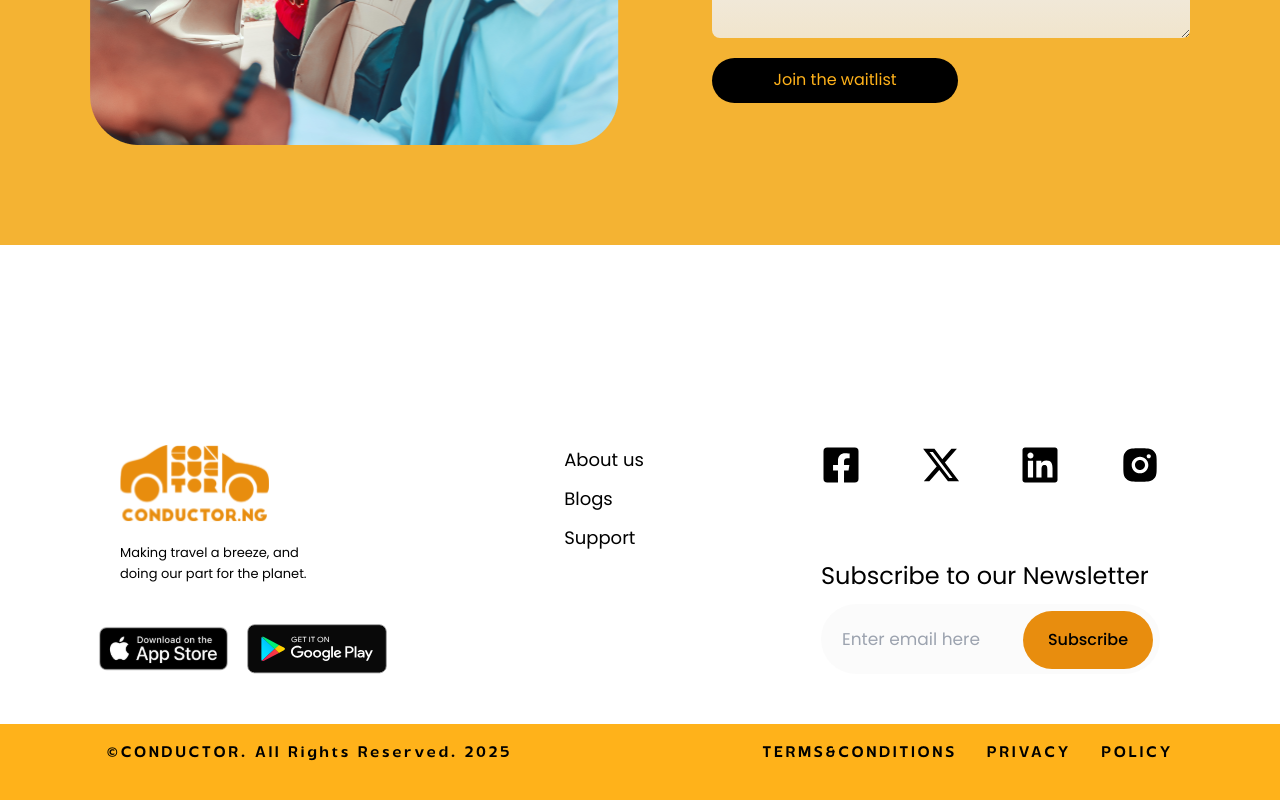
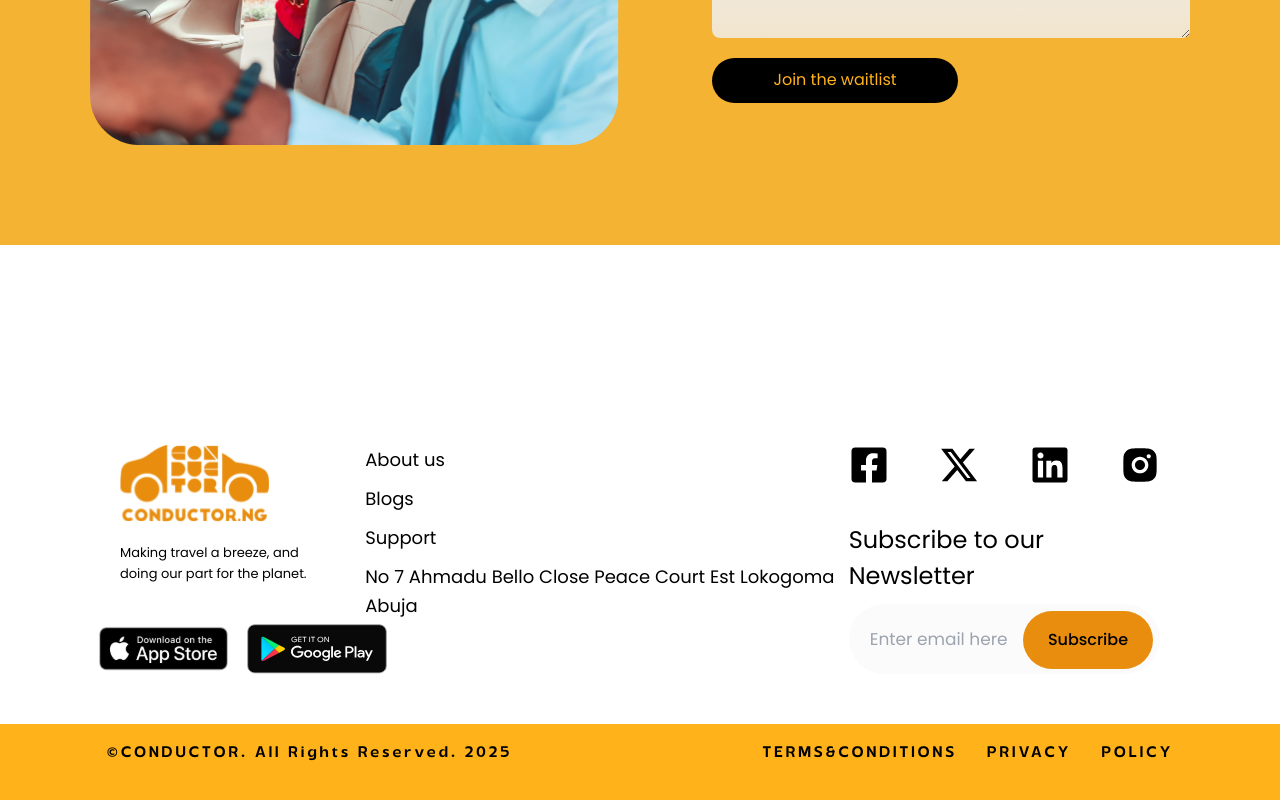
Before and after one commit to Conductor-NG/website, a Next.js app: page / in a window 1280 px wide. Shown: the part 4383-5183 px from the top of the page. Built offline with nearby package versions, Linux system fonts and the light colour scheme.

Commit message:
Update footer.component.jsx to reflect address

```diff
--- a/app/components/footer/footer.component.jsx
+++ b/app/components/footer/footer.component.jsx
@@ -62,6 +62,9 @@ const Footer = () => {
             <li className="hover:scale-[1.1] cursor-pointer mb-[10px]">
               <Link href="/support">Support</Link>
             </li>
+            <li>
+              No 7 Ahmadu Bello Close Peace Court Est Lokogoma Abuja
+            </li>
           </ul>
           {/* Third column */}
           <div className="w-[339px] flex flex-col-reverse justify-between min-h-[229px] md:mt-0 mt-[20px]">
```
